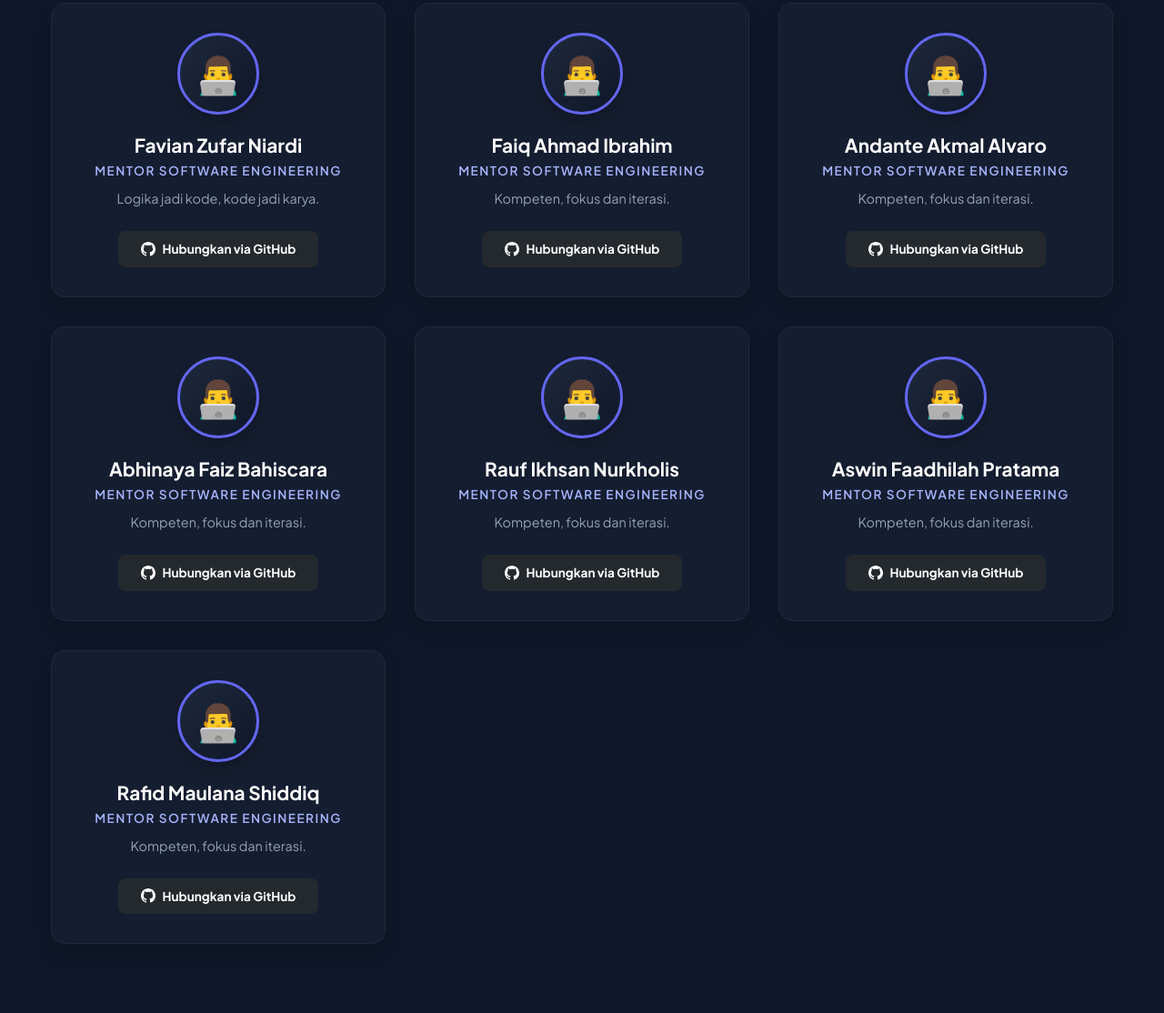
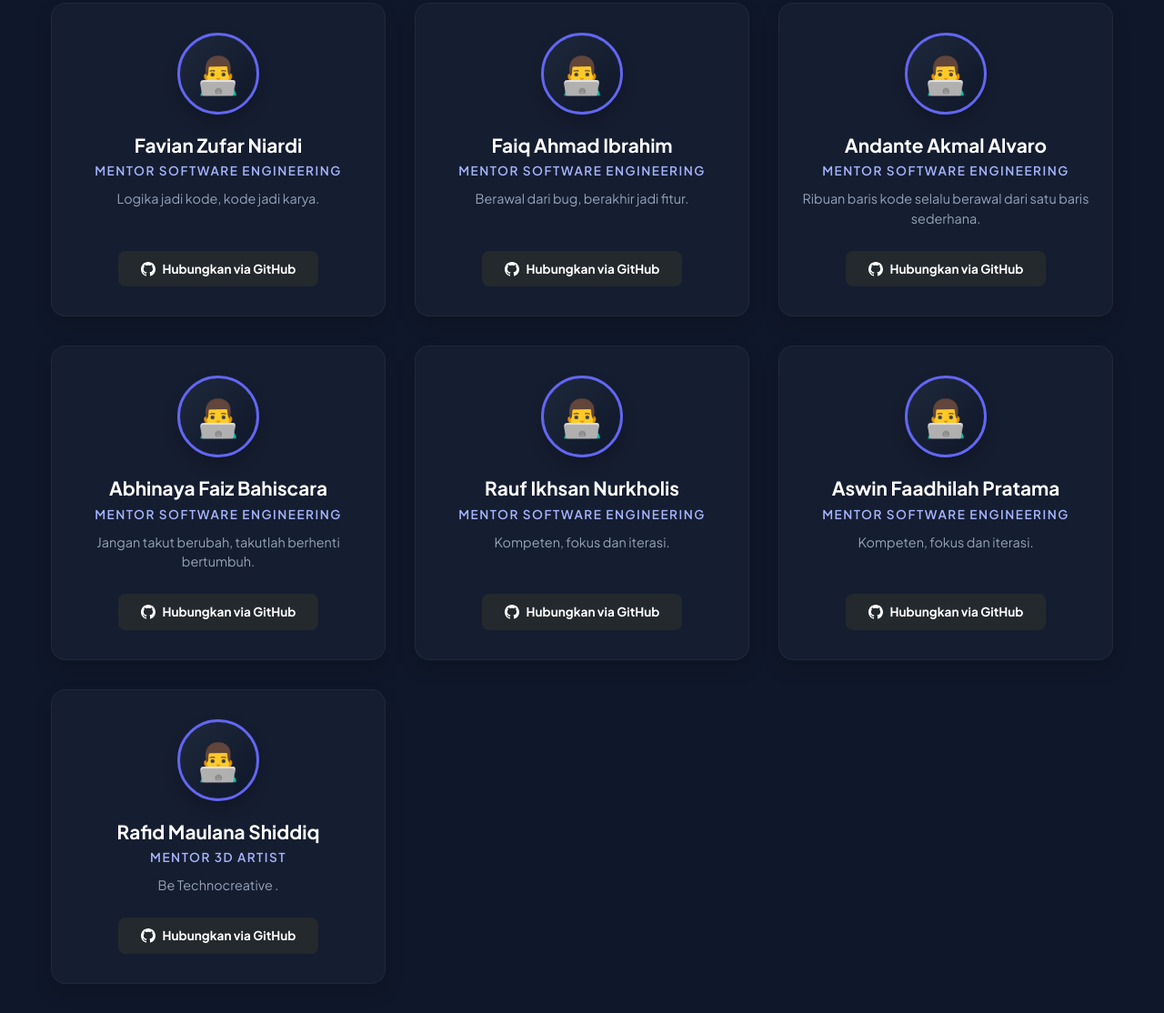
Before and after one commit to retno412/materi_tkjt, a plain HTML site: page club-teams.html in a window 1280 px wide. Shown: the part 663-1777 px from the top of the page at 91% size. Before the commit the page ends 1733 px from the top, so only its background shows below. Drawn offline with Linux system fonts and the light colour scheme.

Commit message:
Update mentor descriptions and roles in HTML

```diff
--- a/club-teams.html
+++ b/club-teams.html
@@ -239,7 +239,7 @@
                     <h3 class="profile-name">Faiq Ahmad Ibrahim</h3>
                     <div class="profile-role">Mentor Software Engineering</div>
                     <p class="profile-desc">
-                        Kompeten, fokus dan iterasi.
+                        Berawal dari bug, berakhir jadi fitur.
                     </p>
                 </div>
                 <a href="https://github.com/testosreal" target="_blank" class="btn-linkedin" style="background-color: #24292e;">
@@ -254,7 +254,7 @@
                     <h3 class="profile-name">Andante Akmal Alvaro</h3>
                     <div class="profile-role">Mentor Software Engineering</div>
                     <p class="profile-desc">
-                        Kompeten, fokus dan iterasi.
+                        Ribuan baris kode selalu berawal dari satu baris sederhana.
                     </p>
                 </div>
                 <a href="https://github.com/andanteakmalalvaro-lab" target="_blank" class="btn-linkedin" style="background-color: #24292e;">
@@ -269,7 +269,7 @@
                     <h3 class="profile-name">Abhinaya Faiz Bahiscara</h3>
                     <div class="profile-role">Mentor Software Engineering</div>
                     <p class="profile-desc">
-                        Kompeten, fokus dan iterasi.
+                        Jangan takut berubah, takutlah berhenti bertumbuh.
                     </p>
                 </div>
                 <a href="https://github.com/Abhi-p-jpg" target="_blank" class="btn-linkedin" style="background-color: #24292e;">
@@ -313,9 +313,9 @@
                 <div>
                     <div class="avatar-circle">👨‍💻</div>
                     <h3 class="profile-name">Rafid Maulana Shiddiq</h3>
-                    <div class="profile-role">Mentor Software Engineering</div>
+                    <div class="profile-role">Mentor 3D ARTIST</div>
                     <p class="profile-desc">
-                        Kompeten, fokus dan iterasi.
+                        Be Technocreative .
                     </p>
                 </div>
                 <a href="https://github.com/" target="_blank" class="btn-linkedin" style="background-color: #24292e;">
```
